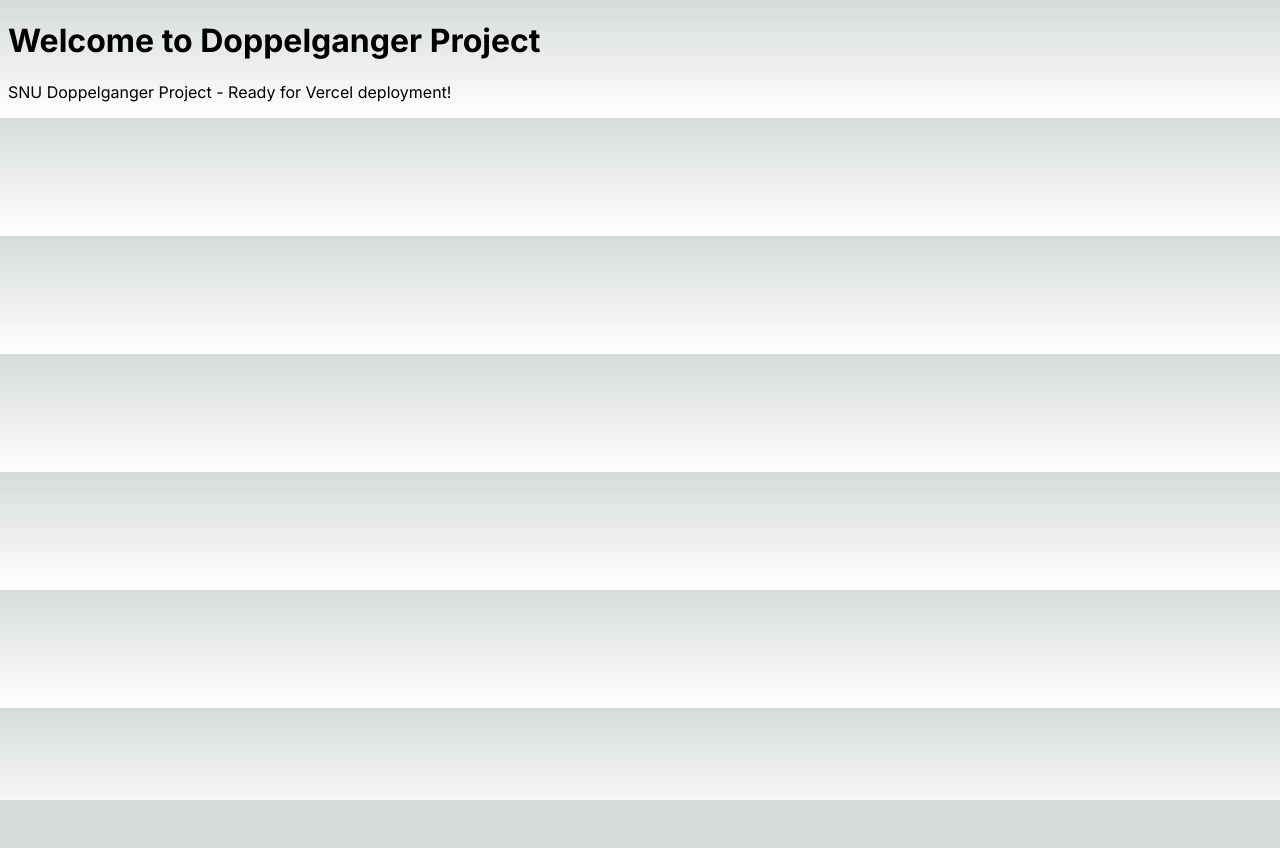
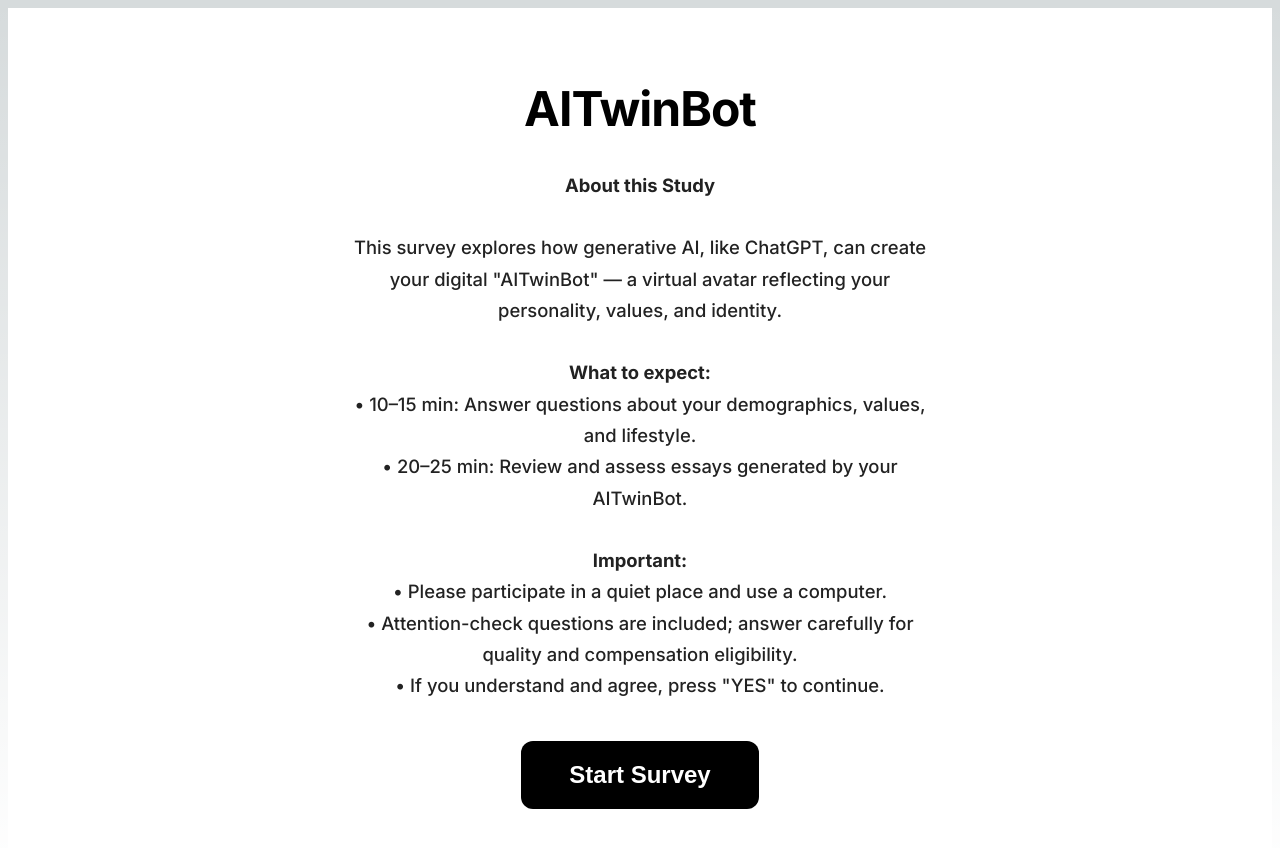
Before and after one commit to atanmulligan/doppelganger_project, a Next.js app: page / in a window 1280 px wide. Shown: the top 848 px of the page. Before the commit the page ends 800 px from the top, so only its background shows below. Built offline with nearby package versions, Linux system fonts and the light colour scheme.

Commit message:
Add sample Survey, Results, Settings pages and admin navigation

```diff
--- a/src/app/page.tsx
+++ b/src/app/page.tsx
@@ -1,14 +1,21 @@
 export default function Home() {
   return (
-    <main className="flex min-h-screen flex-col items-center justify-between p-24">
-      <div className="z-10 max-w-5xl w-full items-center justify-between font-mono text-sm lg:flex">
-        <h1 className="text-4xl font-bold text-center">
-          Welcome to Doppelganger Project
-        </h1>
-        <p className="text-center mt-4">
-          SNU Doppelganger Project - Ready for Vercel deployment!
-        </p>
+    <div style={{ minHeight: '100vh', background: '#fff', display: 'flex', flexDirection: 'column', alignItems: 'center', justifyContent: 'center', padding: '32px' }}>
+      <h1 style={{ fontSize: '3rem', fontWeight: 'bold', marginBottom: '2rem', letterSpacing: '-1px' }}>AITwinBot</h1>
+      <div style={{ maxWidth: 600, textAlign: 'center', fontSize: '1.15rem', marginBottom: '2.5rem', color: '#222', lineHeight: 1.7, fontWeight: 500 }}>
+        <b>About this Study</b><br /><br />
+        This survey explores how generative AI, like ChatGPT, can create your digital "AITwinBot" — a virtual avatar reflecting your personality, values, and identity.<br /><br />
+        <b>What to expect:</b><br />
+        • 10–15 min: Answer questions about your demographics, values, and lifestyle.<br />
+        • 20–25 min: Review and assess essays generated by your AITwinBot.<br /><br />
+        <b>Important:</b><br />
+        • Please participate in a quiet place and use a computer.<br />
+        • Attention-check questions are included; answer carefully for quality and compensation eligibility.<br />
+        • If you understand and agree, press "YES" to continue.
       </div>
-    </main>
-  )
+      <button style={{ background: '#000', color: '#fff', border: 'none', borderRadius: '12px', padding: '20px 48px', fontSize: '1.5rem', fontWeight: 'bold', cursor: 'pointer', marginBottom: '1.5rem' }}>
+        Start Survey
+      </button>
+    </div>
+  );
 }
```
Also changed, not shown: src/app/admin/page.tsx (added, +26 -0 lines), src/app/results/page.tsx (added, +7 -0 lines), src/app/settings/page.tsx (added, +7 -0 lines), src/app/survey/page.tsx (added, +7 -0 lines).
